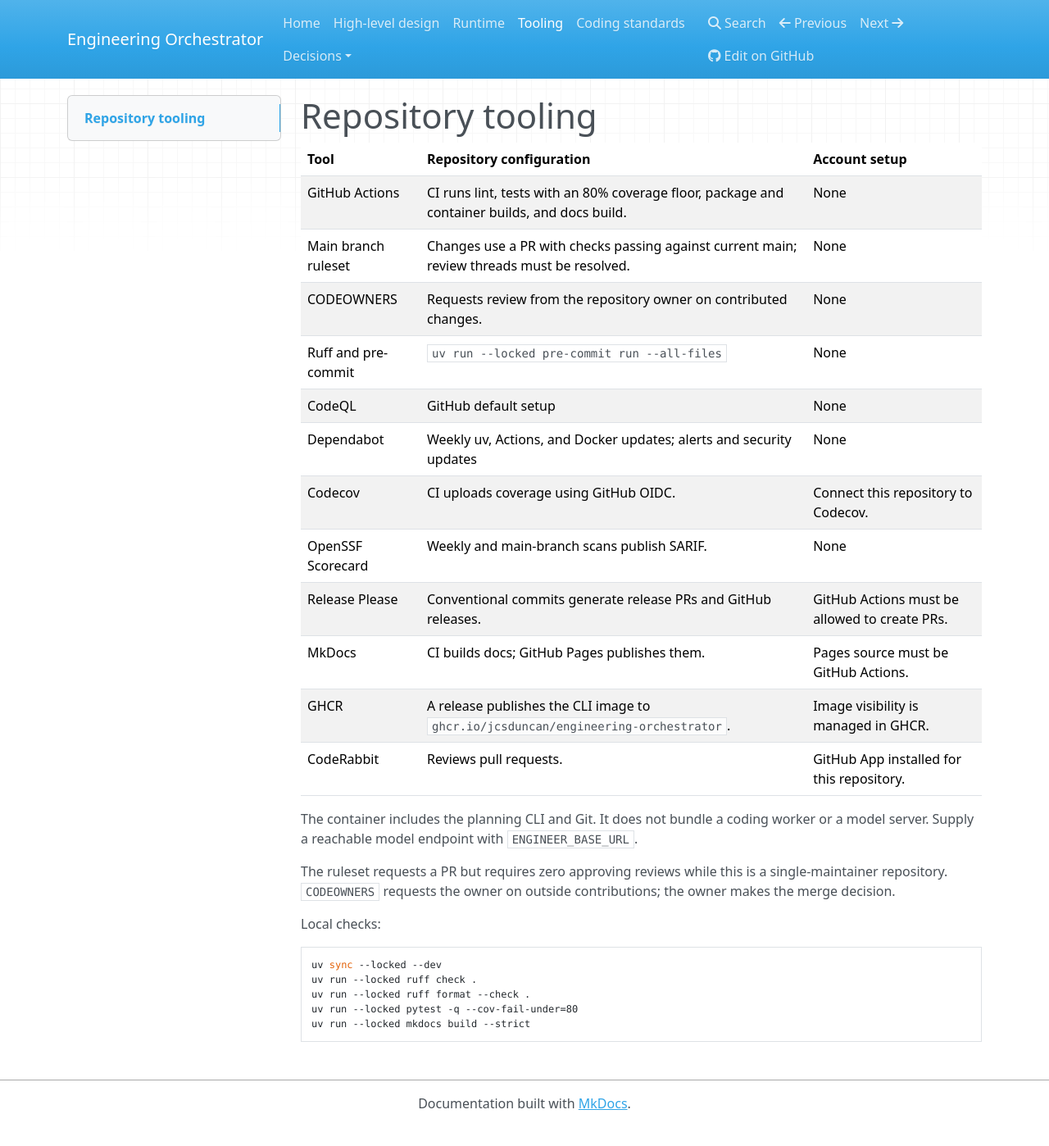
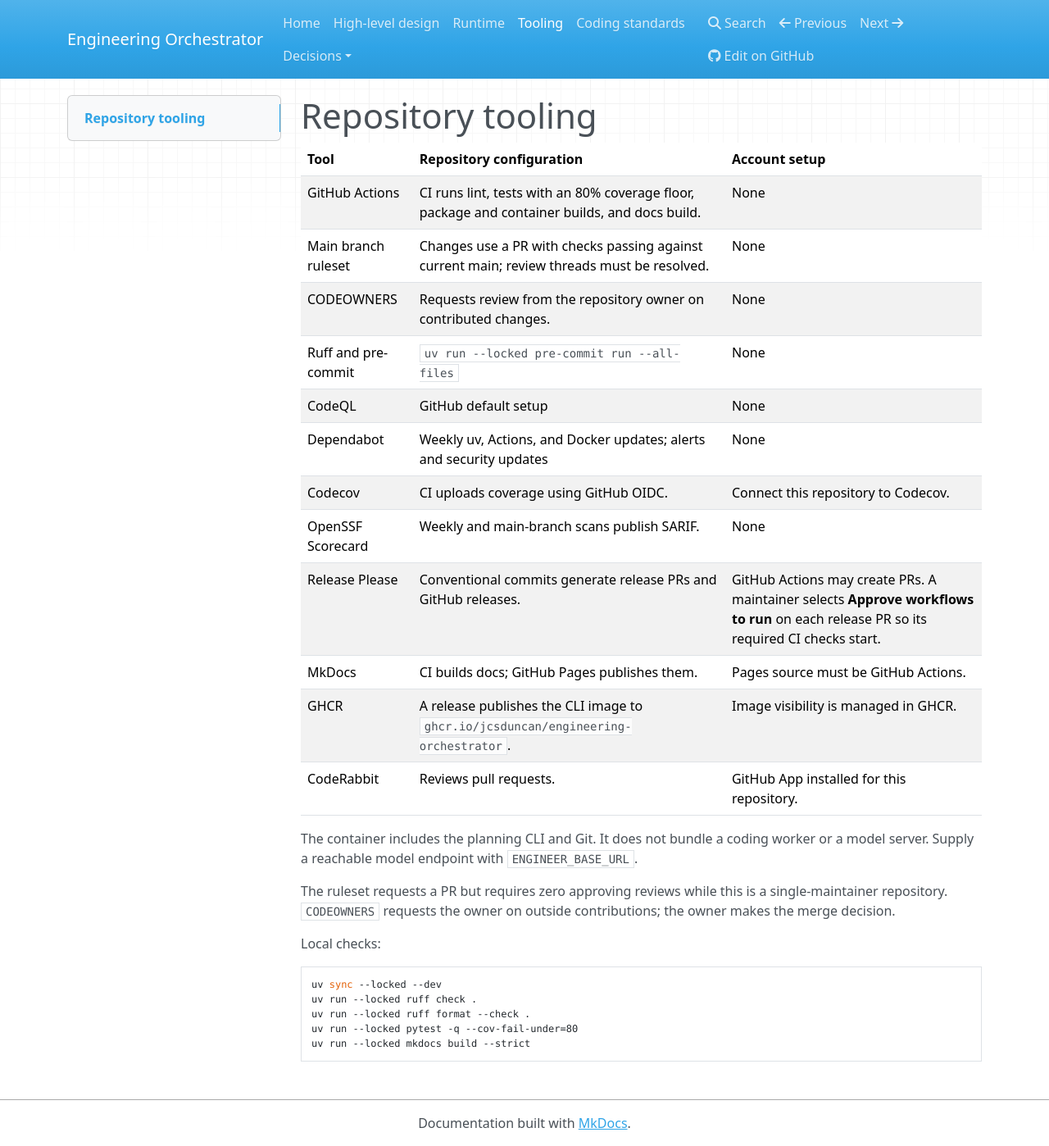
Before and after one commit to jcsduncan/engineering-orchestrator, an MkDocs documentation site: the page built from docs/tooling.md, in a window 1280 px wide and 1398 px high. Shown: the whole window at 82% size. Built offline with MkDocs 1.6.1, drawn with Linux system fonts in a browser that asks for light colours; nearby versions of some CDN libraries.

Commit message:
docs: explain release PR workflow approval

```diff
--- a/docs/tooling.md
+++ b/docs/tooling.md
@@ -10,7 +10,7 @@
 | Dependabot | Weekly uv, Actions, and Docker updates; alerts and security updates | None |
 | Codecov | CI uploads coverage using GitHub OIDC. | Connect this repository to Codecov. |
 | OpenSSF Scorecard | Weekly and main-branch scans publish SARIF. | None |
-| Release Please | Conventional commits generate release PRs and GitHub releases. | GitHub Actions must be allowed to create PRs. |
+| Release Please | Conventional commits generate release PRs and GitHub releases. | GitHub Actions may create PRs. A maintainer selects **Approve workflows to run** on each release PR so its required CI checks start. |
 | MkDocs | CI builds docs; GitHub Pages publishes them. | Pages source must be GitHub Actions. |
 | GHCR | A release publishes the CLI image to `ghcr.io/jcsduncan/engineering-orchestrator`. | Image visibility is managed in GHCR. |
 | CodeRabbit | Reviews pull requests. | GitHub App installed for this repository. |
```
